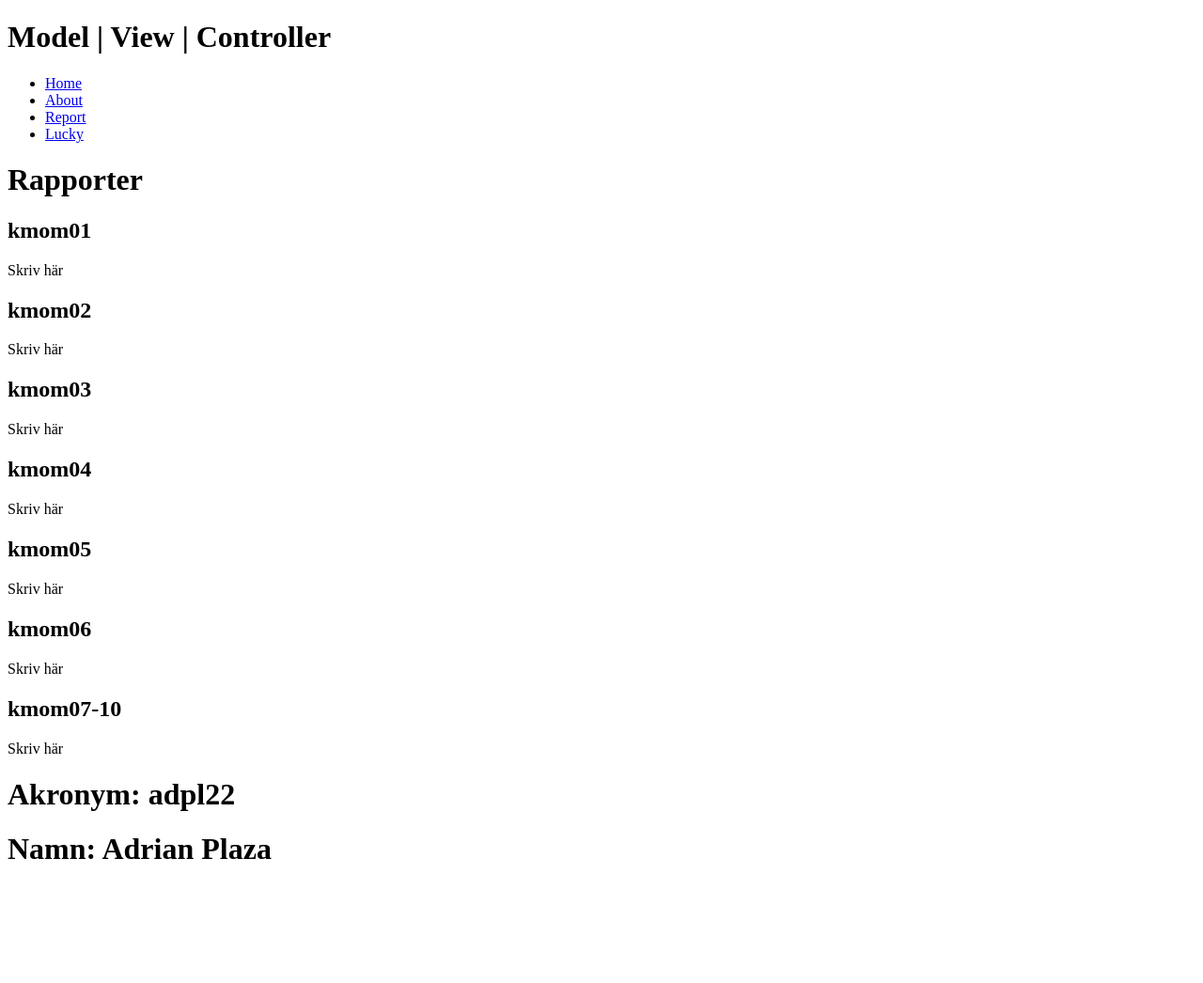
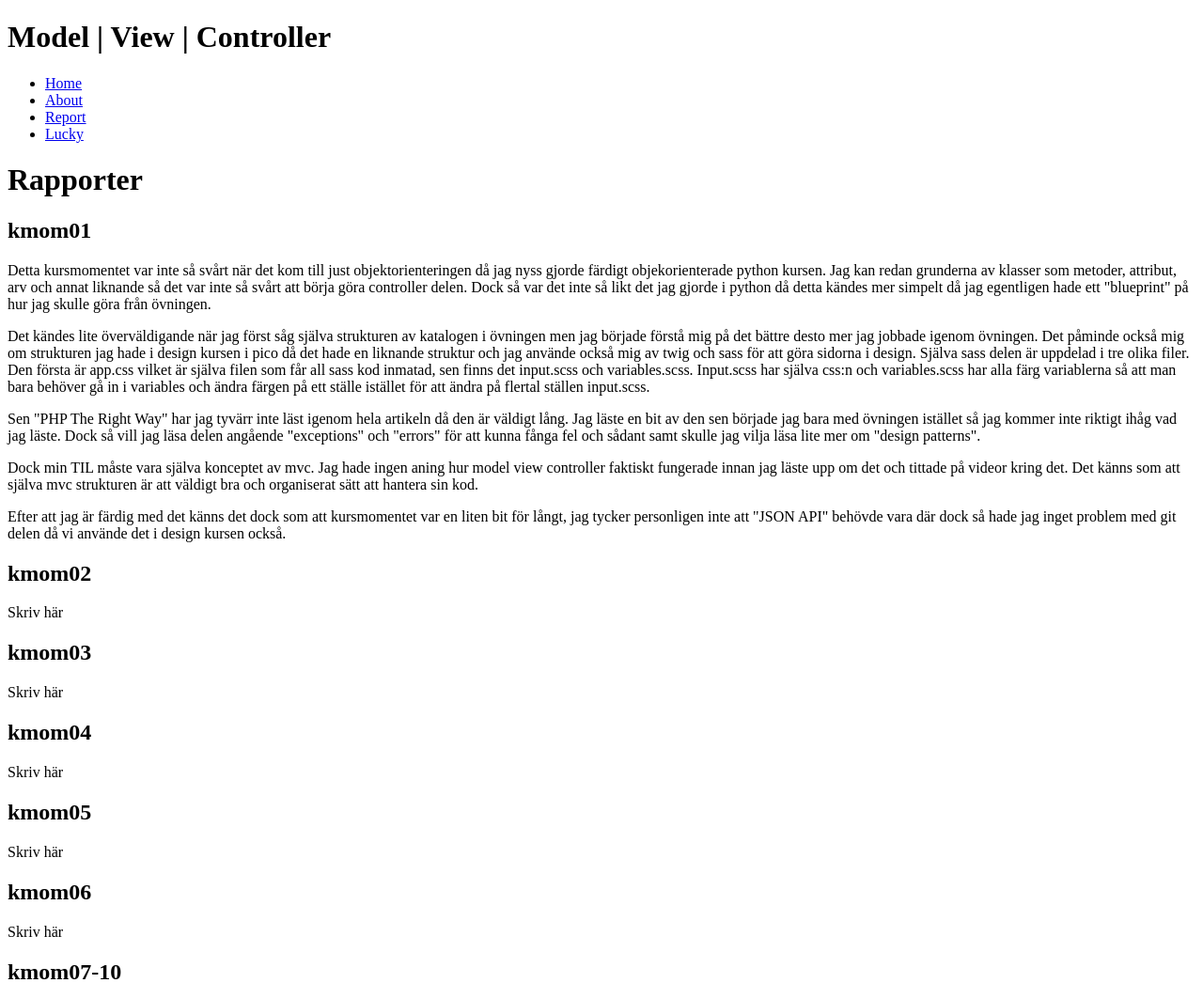
Before and after one commit to AdrianPlaza/mvc, a Symfony app: template templates/report.html.twig in a window 1280 px wide. Shown: the top 1046 px of the page at 94% size. Before the commit the page ends 914 px from the top, so only its background shows below. Run offline with Twig, Linux system fonts and the light colour scheme; the template is opened without the code that fills it, so the values that code supplies are empty; some libraries are stand-ins or nearby versions.

Commit message:
kmom01 report

```diff
--- a/templates/report.html.twig
+++ b/templates/report.html.twig
@@ -7,7 +7,11 @@
 <div id="me-text-box">
     <h1 id="title">Rapporter</h1>
     <h2 class="title-small" id="kmom01">kmom01</h2>
-    <p id="text">Skriv här</p>
+    <p id="text">Detta kursmomentet var inte så svårt när det kom till just objektorienteringen då jag nyss gjorde färdigt objekorienterade python kursen. Jag kan redan grunderna av klasser som metoder, attribut, arv och annat liknande så det var inte så svårt att börja göra controller delen. Dock så var det inte så likt det jag gjorde i python då detta kändes mer simpelt då jag egentligen hade ett "blueprint" på hur jag skulle göra från övningen.</p>
+    <p id="text">Det kändes lite överväldigande när jag först såg själva strukturen av katalogen i övningen men jag började förstå mig på det bättre desto mer jag jobbade igenom övningen. Det påminde också mig om strukturen jag hade i design kursen i pico då det hade en liknande struktur och jag använde också mig av twig och sass för att göra sidorna i design. Själva sass delen är uppdelad i tre olika filer. Den första är app.css vilket är själva filen som får all sass kod inmatad, sen finns det input.scss och variables.scss. Input.scss har själva css:n och variables.scss har alla färg variablerna så att man bara behöver gå in i variables och ändra färgen på ett ställe istället för att ändra på flertal ställen input.scss.</p>
+    <p id="text">Sen "PHP The Right Way" har jag tyvärr inte läst igenom hela artikeln då den är väldigt lång. Jag läste en bit av den sen började jag bara med övningen istället så jag kommer inte riktigt ihåg vad jag läste. Dock så vill jag läsa delen angående "exceptions" och "errors" för att kunna fånga fel och sådant samt skulle jag vilja läsa lite mer om "design patterns".</p>
+    <p id="text">Dock min TIL måste vara själva konceptet av mvc. Jag hade ingen aning hur model view controller faktiskt fungerade innan jag läste upp om det och tittade på videor kring det. Det känns som att själva mvc strukturen är att väldigt bra och organiserat sätt att hantera sin kod. </p>
+    <p id="text">Efter att jag är färdig med det känns det dock som att kursmomentet var en liten bit för långt, jag tycker personligen inte att "JSON API" behövde vara där dock så hade jag inget problem med git delen då vi använde det i design kursen också.</p>
     <h2 class="title-small" id="kmom02">kmom02</h2>
     <p id="text">Skriv här</p>
     <h2 class="title-small" id="kmom03">kmom03</h2>
```
